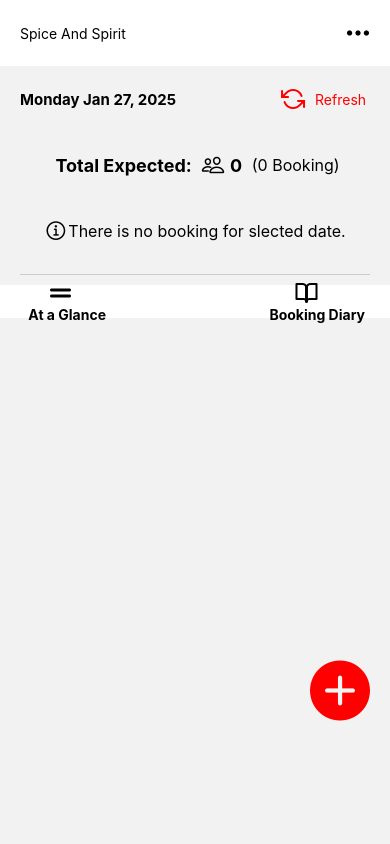
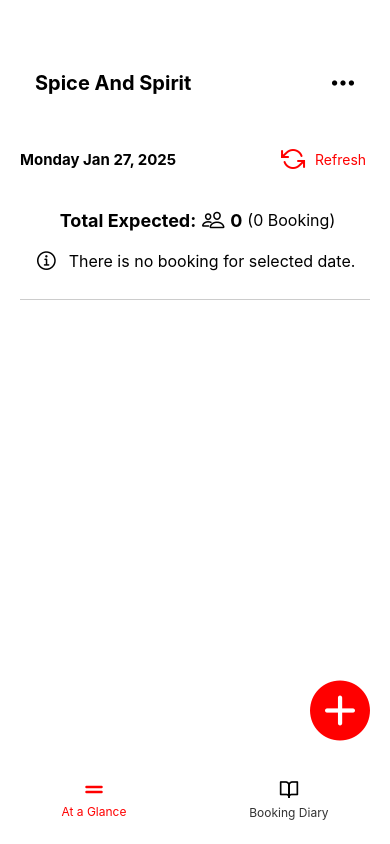
Before and after one commit to RahulDhokare/RTT, a React Native app: screen /heder in a window 390 px wide. Built offline with nearby package versions, Linux system fonts and the light colour scheme.

Commit message:
css changes for overlapping on other device.

```diff
--- a/Screens/LoginScreen/Login.js
+++ b/Screens/LoginScreen/Login.js
@@ -5,6 +5,7 @@
 import Logo from '../../assets/playstore-icon.png';
 import Header from '../MainScreen/Header';
 import { showMessage } from "react-native-flash-message";
+
 
 
 const Login = ({ navigation }) => {
@@ -37,6 +38,7 @@
 }
 
   return (
+
     <View style={styles.container}>
       <View style={styles.logo}>
         <Image source={Logo} style={styles.logo1} />
@@ -88,12 +90,14 @@
 const styles = StyleSheet.create({
   container: {
     flex: 1,
-    backgroundColor: 'white',
+    // backgroundColor: '#dbeafe', // Softer background for better contrast
+    backgroundColor:'#b0bec5',
     alignItems: 'center',
     justifyContent: 'center',
+    paddingHorizontal: 20,
   },
   logo: {
-    width: '40%',
+    width: '50%',
     height: '20%',
     marginVertical: 20,
     alignItems: 'center',
@@ -101,54 +105,69 @@
   logo1: {
     width: '100%',
     height: '100%',
+    resizeMode: 'contain', // Ensures logo fits well
     borderRadius: 10,
   },
   text: {
-    fontSize: 10,
-    color: 'black',
+    fontSize: 18, // Increased for readability
+    color: '#333', // Darker text for better contrast
     textAlign: 'center',
     fontWeight: 'bold',
+    marginBottom: 15, // Added space below text
   },
   form_field: {
     flexDirection: 'row',
     alignItems: 'center',
-    width: '80%',
-    marginVertical: 10,
-    paddingHorizontal: 10,
-    backgroundColor: 'white',
-    borderRadius: 10,
-    elevation: 20,
-    height: 50, // Ensures all fields have the same height
+    width: '90%',
+    marginVertical: 12,
+    paddingHorizontal: 15,
+    backgroundColor: '#fff',
+    borderRadius: 12,
+    elevation: 5, // Reduced elevation for subtle depth
+    height: 55, // Slightly increased height for better touch target
+    shadowColor: '#000',
+    shadowOffset: { width: 1, height: 3 },
+    shadowOpacity: 0.2,
+    shadowRadius: 4,
   },
   input: {
     flex: 1,
-    paddingHorizontal: 10,
-    height: '100%', // Matches the parent's height
+    paddingHorizontal: 15,
+    fontSize: 16, // Larger font for readability
+    color: '#333',
   },
   inputPassword: {
     flex: 1,
-    paddingHorizontal: 10,
-    height: '100%', // Matches the parent's height
+    paddingHorizontal: 15,
+    fontSize: 16,
+    color: '#333',
   },
   picker: {
     flex: 1,
-    height: '100%', // Matches the parent's height
-    paddingHorizontal: 10, // Adds padding for consistency
+    height: '100%',
+    paddingHorizontal: 10,
+    fontSize: 16,
   },
   btn1: {
-    width: '80%',
-    height: 50,
+    width: '90%',
+    height: 55,
     justifyContent: 'center',
-    paddingVertical: 10,
-    elevation: 20,
-    backgroundColor: 'red',
-    borderRadius: 10,
+    alignItems: 'center',
+    backgroundColor: '#d32f2f', // Darker red for better contrast
+    borderRadius: 12,
+    elevation: 5,
+    shadowColor: '#000',
+    shadowOffset: { width: 0, height: 2 },
+    shadowOpacity: 0.3,
+    shadowRadius: 4,
+    marginTop: 20,
   },
   login: {
     color: 'white',
     fontSize: 20,
     fontWeight: 'bold',
     textAlign: 'center',
+    letterSpacing: 1, // Improves legibility
   },
 });
 
--- a/Screens/LoginScreen/WelcomeScreen.js
+++ b/Screens/LoginScreen/WelcomeScreen.js
@@ -6,7 +6,7 @@
   return (
     <View style={styles.container}>
       <View style={styles.logo}>
-        <Image source={Logo} style={styles.logo1} />
+        <Image source={Logo} style={styles.logo1} resizeMode="contain" />
       </View>
     </View>
   );
@@ -14,21 +14,24 @@
 
 const styles = StyleSheet.create({
   container: {
+    flex: 1, // takes full screen
     backgroundColor: '#000000',
     alignItems: 'center',
     justifyContent: 'center',
   },
   logo: {
+    width: 150,
+    height: 150,
+    alignItems: 'center',
+    justifyContent: 'center',
     backgroundColor: 'green',
-    width: '30%',
-    height: '10%',
-    alignItems: 'center',
+    borderRadius: 10,
   },
   logo1: {
-    backgroundColor: 'blue',
     width: '100%',
     height: '100%',
     borderRadius: 10,
+    backgroundColor: 'blue',
   },
 });
 
--- a/Screens/MainScreen/BookingDetails.js
+++ b/Screens/MainScreen/BookingDetails.js
@@ -1,45 +1,45 @@
-import React from 'react'
-import { View ,Text,StyleSheet} from 'react-native'
+import React from 'react';
+import { View, Text, StyleSheet, ScrollView } from 'react-native';
 import Ionicons from '@expo/vector-icons/Ionicons';
 
+const BookingDetails = () => {
+  const peoplecount = 0;
+  const bookingCount = 0;
 
-const BookingDetails = () => {
-  const peoplecount= 0;
-  const bookingCount = 0;
   return (
-    <View style={styles.mainConatiner}>
+    <ScrollView contentContainerStyle={styles.mainContainer}>
       <View style={styles.container}>
-    <Text style={styles.total}>Total Expected: </Text>
+        <Text style={styles.total}>Total Expected:</Text>
         <Ionicons name="people-outline" size={24} color="black" />
         <Text style={styles.count}>{peoplecount}</Text>
-    <Text style={styles.bookingText}> ({bookingCount} Booking)</Text>
+        <Text style={styles.bookingText}>({bookingCount} Booking)</Text>
       </View>
-    <View style={styles.bookinginfo}>
+
+      <View style={styles.bookingInfo}>
         <Ionicons name="information-circle-outline" size={24} color="black" />
-      <Text style={styles.bookinginfo_text}>
-       There is no booking for slected date.
+        <Text style={styles.bookingInfoText}>
+          There is no booking for selected date.
         </Text>
       </View>
+
       <View style={styles.separator} />
-    </View>
+    </ScrollView>
+  );
+};
 
-
-  )
-}
 const styles = StyleSheet.create({
-  mainConatiner:{
-    width:'100%',
-    height:'71%',
+  mainContainer: {
+    paddingBottom: 20,
   },
   container: {
-    // flex: 1,
-    padding: 20,
+    paddingHorizontal: 20,
+    paddingTop: 15,
     flexDirection: 'row',
     justifyContent: 'center',
     alignItems: 'center',
-    // backgroundColor: 'red',
+    flexWrap: 'wrap',
   },
-  total:{
+  total: {
     fontSize: 18,
     fontWeight: 'bold',
     marginHorizontal: 5,
@@ -53,24 +53,25 @@
     fontSize: 16,
     color: 'black',
   },
-  bookinginfo:{
+  bookingInfo: {
     flexDirection: 'row',
-    padding: 20,
+    paddingHorizontal: 20,
+    paddingVertical: 15,
     alignItems: 'center',
     justifyContent: 'center',
-    // backgroundColor: 'red',
+    flexWrap: 'wrap',
   },
-  bookinginfo_text:{
+  bookingInfoText: {
     fontSize: 16,
     color: 'black',
+    marginLeft: 10,
   },
   separator: {
     height: 1,
     backgroundColor: '#ccc',
     marginHorizontal: 20,
     marginVertical: 10,
-    // backgroundColor:'red'
   },
-})
+});
 
-export default BookingDetails
+export default BookingDetails;
--- a/Screens/MainScreen/BookingDiary.js
+++ b/Screens/MainScreen/BookingDiary.js
@@ -1,66 +1,72 @@
-import React from 'react'
-import { View, Text,TouchableOpacity,StyleSheet } from 'react-native'
+import React from 'react';
+import { View, Text, TouchableOpacity, StyleSheet, ScrollView } from 'react-native';
 import Ionicons from '@expo/vector-icons/Ionicons';
 
 const BookingDiary = () => {
-    const peoplecount= 0;
+  const peoplecount = 0;
   const bookingCount = 0;
+
   return (
-    <View style={styles.mainConatiner}>
+    <ScrollView contentContainerStyle={styles.mainContainer}>
+      {/* Chips */}
       <View style={styles.chipContainer}>
-                <View style={styles.chip}>
-                  <TouchableOpacity>
-                    <Text>Dinner</Text>
+        <TouchableOpacity style={styles.chip}>
+          <Text style={styles.chipText}>Dinner</Text>
+        </TouchableOpacity>
+        <TouchableOpacity style={styles.chip}>
+          <Text style={styles.chipText}>Lunch</Text>
         </TouchableOpacity>
       </View>
-                <View style={styles.chip}>
-                <TouchableOpacity>
-                  <Text>Lunch</Text>
-                  </TouchableOpacity>
-                </View>
-         </View>
+
+      {/* Header Summary */}
       <View style={styles.container}>
-    <Text style={styles.total}>Total Guests: </Text>
+        <Text style={styles.total}>Total Guests:</Text>
         <Ionicons name="people-outline" size={24} color="black" />
         <Text style={styles.count}>{peoplecount}</Text>
-    <Text style={styles.bookingText}> ({bookingCount} Booking)</Text>
+        <Text style={styles.bookingText}>({bookingCount} Booking)</Text>
       </View>
 
-    <View style={styles.BookingDetails}>
-        <Text>12 Rahul | 2 Guests</Text>
-        <Text>98255555555</Text>
+      {/* Booking Details */}
+      <View style={styles.bookingDetails}>
+        <Text style={styles.bookingItem}>12 Rahul | 2 Guests</Text>
+        <Text style={styles.bookingItem}>98255555555</Text>
       </View>
-    </View>
-  )
-}
+    </ScrollView>
+  );
+};
 
 const styles = StyleSheet.create({
-    mainConatiner:{
-        // backgroundColor:'red',
-        height:'71%'
+  mainContainer: {
+    paddingBottom: 20,
   },
-    chipContainer:{
-        flexDirection:'row',
-        margin:10,
+  chipContainer: {
+    flexDirection: 'row',
+    marginVertical: 10,
+    justifyContent: 'center',
   },
-      chip:{
-        backgroundColor:'white',
-        padding:10,
-        margin:10,
-        borderRadius:15
+  chip: {
+    backgroundColor: '#eee',
+    paddingHorizontal: 15,
+    paddingVertical: 8,
+    marginHorizontal: 8,
+    borderRadius: 20,
+    elevation: 2,
+  },
+  chipText: {
+    fontSize: 14,
+    fontWeight: '500',
   },
   container: {
-        // flex: 1,
-        padding: 20,
+    paddingHorizontal: 20,
+    paddingTop: 10,
     flexDirection: 'row',
-        // justifyContent: 'center',
-        // alignItems: 'center',
-        // backgroundColor: 'red',
+    alignItems: 'center',
+    flexWrap: 'wrap',
   },
-      total:{
+  total: {
     fontSize: 18,
     fontWeight: 'bold',
-        marginHorizontal: 5,
+    marginRight: 5,
   },
   count: {
     fontSize: 18,
@@ -71,11 +77,19 @@
     fontSize: 16,
     color: 'black',
   },
-      BookingDetails: {
-        // width: '100%',
-        height:'30%',
-        // backgroundColor: 'red',
+  bookingDetails: {
+    paddingHorizontal: 20,
+    paddingVertical: 15,
+    backgroundColor: '#f9f9f9',
+    borderRadius: 10,
+    marginTop: 20,
+    marginHorizontal: 20,
+    elevation: 1,
   },
-})
+  bookingItem: {
+    fontSize: 16,
+    marginBottom: 5,
+  },
+});
 
-export default BookingDiary
+export default BookingDiary;
--- a/Screens/MainScreen/FooterNav.js
+++ b/Screens/MainScreen/FooterNav.js
@@ -7,31 +7,44 @@
   return (
     <View style={styles.container}>
       {/* Glance Button */}
-      <View style={styles.footer1}>
-        <TouchableOpacity
+      <TouchableOpacity
+        style={styles.button}
+        onPress={() => onChangeScreen('glance')}
+      >
+        <FontAwesome6
+          name="grip-lines"
+          size={20}
+          color={activeScreen === 'glance' ? 'red' : 'black'}
+        />
+        <Text
           style={[
-            styles.button,
-            activeScreen === 'glance' && styles.activeButton, // Highlight active button
+            styles.buttonText,
+            { color: activeScreen === 'glance' ? 'red' : '#333' },
           ]}
-          onPress={() => onChangeScreen('glance')}
-        ><FontAwesome6  style={styles.icon}name="grip-lines" size={24} color="black" />
-          <Text style={styles.buttonText}> At a Glance</Text>
-        </TouchableOpacity>
-      </View>
+        >
+          At a Glance
+        </Text>
+      </TouchableOpacity>
 
       {/* Booking Diary Button */}
-      <View style={styles.footer1}>
-
-        <TouchableOpacity
+      <TouchableOpacity
+        style={styles.button}
+        onPress={() => onChangeScreen('bookingDiary')}
+      >
+        <Feather
+          name="book-open"
+          size={20}
+          color={activeScreen === 'bookingDiary' ? 'red' : 'black'}
+        />
+        <Text
           style={[
-            styles.button,
-            activeScreen === 'bookingDiary' && styles.activeButton, // Highlight active button
+            styles.buttonText,
+            { color: activeScreen === 'bookingDiary' ? 'red' : '#333' },
           ]}
-          onPress={() => onChangeScreen('bookingDiary')}
-        ><Feather style={styles.icon} name="book-open" size={24} color="black" />
-          <Text style={styles.buttonText}>Booking Diary</Text>
-        </TouchableOpacity>
-      </View>
+        >
+          Booking Diary
+        </Text>
+      </TouchableOpacity>
     </View>
   );
 };
@@ -39,35 +52,21 @@
 const styles = StyleSheet.create({
   container: {
     flexDirection: 'row',
-    height: '35%',
-    justifyContent: 'space-between',
-    padding: 10,
+    height: 70,
+    justifyContent: 'space-around',
     alignItems: 'center',
-    backgroundColor: 'white',
-    elevation: 20,
-    // marginVertical: '100%',
-    // backgroundColor:'green'
-  },
-  footer1: {
-    // justifyContent: 'center',
-    // alignItems: 'center',
-    padding: 10,
+    backgroundColor: '#fff',
+    elevation: 8,
+    borderTopLeftRadius: 12,
+    borderTopRightRadius: 12,
   },
   button: {
-    padding: 5,
-    borderRadius: 5,
+    alignItems: 'center',
   },
-  // activeButton: {
-  //   backgroundColor: '#007bff', // Highlight the active button
-  // },
   buttonText: {
-    color: 'black',
-    fontWeight: 'bold',
+    fontSize: 12,
+    marginTop: 4,
   },
-  icon:{
-    marginHorizontal:25,
-
-  }
 });
 
 export default FooterNav;
--- a/Screens/MainScreen/Header.js
+++ b/Screens/MainScreen/Header.js
@@ -1,60 +1,102 @@
-import React, { useState } from 'react'
-import { View,Text ,StatusBar,StyleSheet,TouchableOpacity} from 'react-native'
-import BookingDate from './BookingDate'
-import BookingDetails from './BookingDetails'
-import FooterNav from './FooterNav'
-import AddBooking from './AddBooking'
-import RestaurantName from './RestaurantName'
+import React, { useState, useEffect } from 'react';
+import {
+  View,
+  Text,
+  StatusBar,
+  StyleSheet,
+  TouchableOpacity,
+  SafeAreaView,
+  ScrollView,
+} from 'react-native';
+import { useNavigation } from '@react-navigation/native';
 import AntDesign from '@expo/vector-icons/AntDesign';
-import {
-  createStaticNavigation,
-  useNavigation,
-} from '@react-navigation/native';
+
+import BookingDate from './BookingDate';
+import BookingDetails from './BookingDetails';
 import BookingDiary from './BookingDiary';
+import FooterNav from './FooterNav';
+import RestaurantName from './RestaurantName';
+import ShimmerUi from './ShimmerUi';
+
 const Header = () => {
-    const navigation = useNavigation();
-    const [activeScreen, setActiveScreen] = useState('glance');
+  const navigation = useNavigation();
+  const [activeScreen, setActiveScreen] = useState('glance');
+  const [isLoading, setIsLoading] = useState(true);
+
+  useEffect(() => {
+    const timer = setTimeout(() => setIsLoading(false), 2000);
+    return () => clearTimeout(timer);
+  }, []);
+
+  if (isLoading) {
+    return <ShimmerUi />;
+  }
 
   return (
-    <View style={styles.conainer}>
-      <View style={styles.content}>
-        <RestaurantName/>
-        <StatusBar />
+    <SafeAreaView style={styles.safeArea}>
+      <StatusBar backgroundColor="#fff" barStyle="dark-content" />
+
+      {/* Top Header */}
+      <View style={styles.header}>
+        <RestaurantName />
+      </View>
+
+      {/* Main Content */}
+      <ScrollView contentContainerStyle={styles.contentContainer}>
         <BookingDate />
         {activeScreen === 'glance' ? <BookingDetails /> : <BookingDiary />}
-        </View>
-        <View style={styles.addBookingContainer}>
-        <TouchableOpacity
-         onPress={() => navigation.navigate('Add New Booking')}>
+      </ScrollView>
+
+      {/* Floating Action Button */}
+      <TouchableOpacity
+        style={styles.floatingButton}
+        onPress={() => navigation.navigate('Add New Booking')}
+      >
         <AntDesign name="pluscircle" size={60} color="red" />
-        {/* <AddBooking />  */}
-        </TouchableOpacity>
+      </TouchableOpacity>
 
+      {/* Bottom Footer Nav */}
+      <View style={styles.footer}>
+        <FooterNav
+          onChangeScreen={setActiveScreen}
+          activeScreen={activeScreen}
+        />
       </View>
+    </SafeAreaView>
+  );
+};
 
-        <View>
-        <FooterNav style={styles.footer} onChangeScreen={setActiveScreen} activeScreen={activeScreen} />
-        </View>
-    </View>
-  )
-}
 const styles = StyleSheet.create({
-  conainer:{
-    flex:1,
-    // backgroundColor:'white'
+  safeArea: {
+    flex: 1,
+    backgroundColor: '#fff',
   },
+  header: {
+    paddingVertical: 10,
+    paddingHorizontal: 15,
+    backgroundColor: '#fff',
+    elevation: 2,
+    zIndex: 1,
+  },
+  contentContainer: {
+    paddingBottom: 150, // Enough space for FAB + Footer
+  },
+  floatingButton: {
+    position: 'absolute',
+    bottom: 100,
+    right: 20,
+    zIndex: 5,
+    elevation: 5,
+  },
+  footer: {
+    position: 'absolute',
+    bottom: 0,
+    width: '100%',
+    zIndex: 2,
+    backgroundColor: '#fff',
+    paddingVertical: 10,
+    elevation: 5,
+  },
+});
 
-  addBookingContainer: {
-    position: 'absolute',
-    bottom: 120,
-    right: 20,
-    // zIndex: 10,
-  },
-  // footer:{
-  //   position: 'absolute',
-  //   bottom: 0,
-  //   // width: '100%',
-  // }
-})
-
-export default Header
+export default Header;
--- a/Screens/MainScreen/RestaurantName.js
+++ b/Screens/MainScreen/RestaurantName.js
@@ -1,31 +1,34 @@
-import React from 'react'
-import { View ,Text,StyleSheet} from 'react-native'
+import React from 'react';
+import { View, Text, StyleSheet } from 'react-native';
 import Entypo from '@expo/vector-icons/Entypo';
 
-const RestaurantName = () => {
+const Header = () => {
   return (
-    <View >
-      <View style={styles.container}>
-    <Text>Spice And Spirit</Text>
-    <Entypo name="dots-three-horizontal" size={24} color="black" />
+    <View style={styles.headerContainer}>
+      <Text style={styles.restaurantName}>Spice And Spirit</Text>
+      <Entypo name="dots-three-horizontal" size={24} color="black" />
     </View>
-    </View>
-  )
-}
+  );
+};
 
 const styles = StyleSheet.create({
-    container:{
-        flexDirection:'row',
-        width:'100%',
-        justifyContent:'space-between',
-        padding:20,
-        alignItems:'center',
-        backgroundColor:'white',
-        elevation:20,
-        // borderBottomLeftRadius:20,
-        // borderBottomRightRadius:20
-        // marginHorizontal:20
-    }
-})
+  headerContainer: {
+    flexDirection: 'row',
+    width: '100%',
+    justifyContent: 'space-between',
+    alignItems: 'center',
+    padding: 20,
+    backgroundColor: 'white',
+    elevation: 4,
+    marginTop: 40,
+    borderBottomLeftRadius: 10,
+    borderBottomRightRadius: 10,
+  },
+  restaurantName: {
+    fontSize: 20,
+    fontWeight: 'bold',
+    color: '#000',
+  },
+});
 
-export default RestaurantName
+export default Header;
--- /dev/null
+++ b/Screens/MainScreen/ShimmerUi.js
@@ -0,0 +1,28 @@
+import React from "react";
+import { View, Text, ActivityIndicator, StyleSheet } from "react-native";
+
+const ShimmerUi = () => {
+  return (
+    <View style={styles.loaderContainer}>
+      <ActivityIndicator size="large" color="#0000ff" />
+      <Text style={styles.loadingText}>Loading...</Text>
+    </View>
+  );
+};
+
+const styles = StyleSheet.create({
+
+  loaderContainer: {
+    flex: 1,
+    justifyContent: 'center',
+    alignItems: 'center',
+    backgroundColor: '#ffffff',
+  },
+  loadingText: {
+    marginTop: 10,
+    fontSize: 16,
+    color: '#333',
+  },
+});
+
+export default ShimmerUi;
```
Also changed, not shown: App.js (+11 -3 lines), Screens/LoginScreen/AuthNavigation.js (+26 -27 lines), Screens/MainScreen/AddBooking.js (+15 -1 lines). Lines whose indentation alone changed are shown as unchanged.
